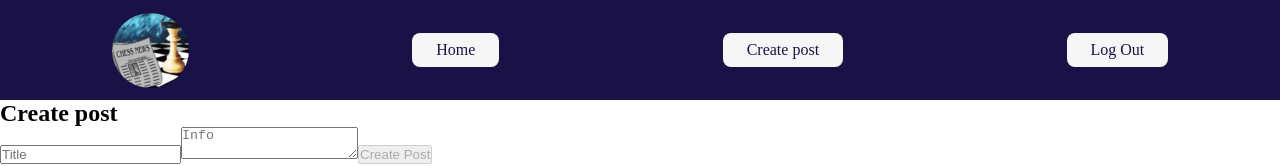
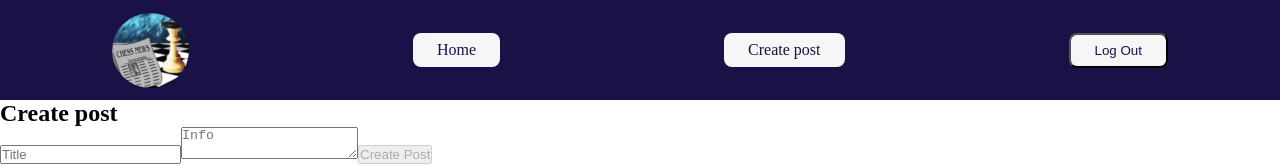
Before and after one commit to ArtyomSukiasyan/React-blog, a React (Create React App) app: page /create-post in a window 1280 px wide. Shown: the top 166 px of the page. Built offline with nearby package versions, Linux system fonts and the light colour scheme; sample sign-in values are in the browser's storage.

Commit message:
add logout and make redirects

```diff
--- /dev/null
+++ b/src/Components/Header/Navbar/Navbar.scss
@@ -0,0 +1,10 @@
+@import "../../../styles/variables.scss";
+
+.log-out {
+  color: $primary-color;
+  text-decoration: none;
+  padding: 8px 24px;
+  background-color: $secondary-color;
+  border-radius: 8px;
+  cursor: pointer;
+}
--- a/src/Components/Header/Navbar/Navbar.tsx
+++ b/src/Components/Header/Navbar/Navbar.tsx
@@ -1,13 +1,24 @@
 import { ReactElement } from "react";
+import { useNavigate } from "react-router-dom";
 import NavbarItem from "./NavbarItem/NavbarItem";
+import "./Navbar.scss";
 
 export default function Navbar(): ReactElement {
+  const navigate = useNavigate();
+
+  const Logout = () => {
+    localStorage.removeItem("currentUser");
+    navigate("/");
+  };
+
   return (
     <>
       <NavbarItem href="/" title="Home" />
       <NavbarItem href="/create-post" title="Create post" />
       {localStorage.getItem("currentUser") ? (
-        <NavbarItem href="/logout" title="Log Out" />
+        <button className="log-out" onClick={Logout}>
+          Log Out
+        </button>
       ) : (
         <>
           <NavbarItem href="/sign-in" title="Sign in" />
--- a/src/Components/LogIn/Login.tsx
+++ b/src/Components/LogIn/Login.tsx
@@ -1,4 +1,5 @@
 import { ReactElement, useState } from "react";
+import { useNavigate } from "react-router-dom";
 import Input from "../Input/Input";
 
 export default function Login(): ReactElement {
@@ -8,6 +9,7 @@ export default function Login(): ReactElement {
   const [wrongPasswordMessage, setWrongPasswordMessage] = useState("");
   const [isValidEmail, setIsValidEmail] = useState(false);
   const [isValidPassword, setIsValidPassword] = useState(false);
+  const navigate = useNavigate();
 
   const handleChangeEmail = (e: React.ChangeEvent<HTMLInputElement>): void => {
     setEmail(e.target.value);
@@ -61,13 +63,14 @@ export default function Login(): ReactElement {
     } else {
       localStorage.setItem("currentUser", JSON.stringify([users[id]]));
     }
+
+    navigate("/");
   };
 
   const checkValidation = isValidEmail && isValidPassword && !existEmailMessage;
 
   return (
     <div className="sign-in-form">
-      <form action="">
       <Input type="email" placeholder="email" onChange={handleChangeEmail} />
       <p>{existEmailMessage}</p>
       <Input
@@ -80,7 +83,6 @@ export default function Login(): ReactElement {
       <button onClick={onRegister} disabled={!checkValidation}>
         Log In
       </button>
-      </form>
     </div>
   );
 }
```
Lines whose indentation alone changed are shown as unchanged.
